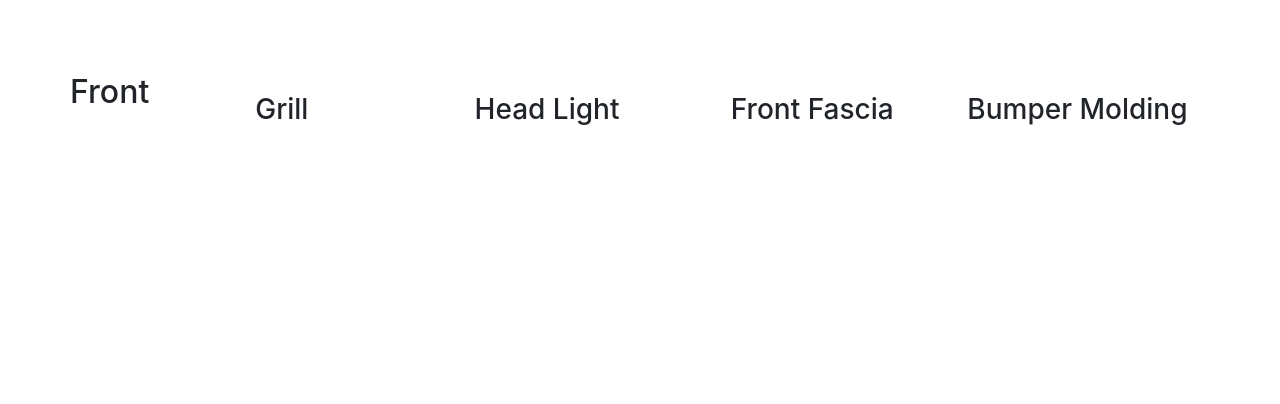
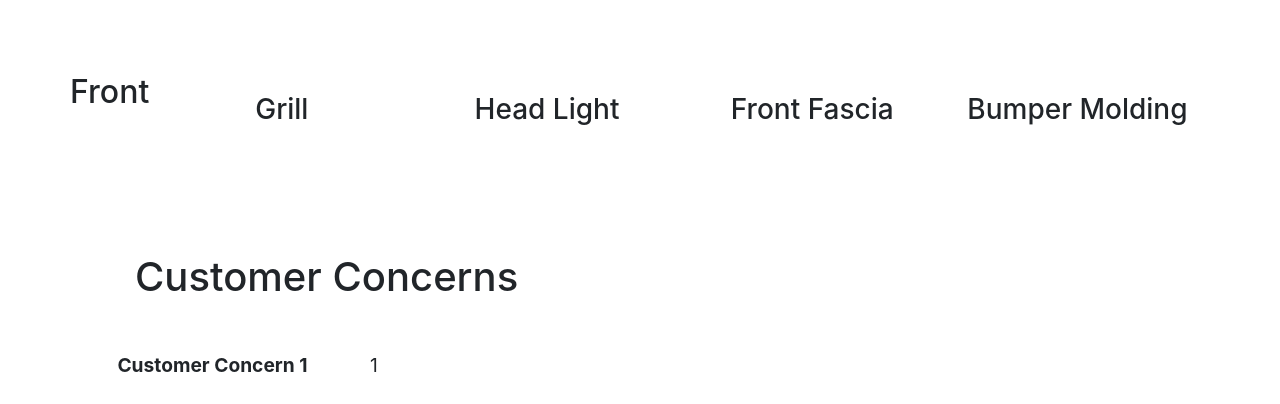
Before and after one commit to Mufaddal1125/foilers, a PHP site: page /details.php?id=2 in a window 1280 px wide. Shown: the part 1802-2206 px from the top of the page. Before the commit the page ends 1927 px from the top, so only its background shows below. Run offline with PHP 8.4, Linux system fonts and the light colour scheme; data comes from the database, SQL or seed files in the repository; some libraries are stand-ins or nearby versions.

Commit message:
details page update

```diff
--- a/details.php
+++ b/details.php
@@ -21,7 +21,8 @@ require "server.php";
         </div>
         <?php
 
-        function check_if($bool){
+        function check_if($bool)
+        {
             if ($bool) {
                 echo '<svg class="bi text-success" width="32" height="32" fill="currentColor">
                                             <use xlink:href="node_modules\bootstrap-icons\bootstrap-icons.svg#check-square-fill"/>
@@ -37,7 +38,7 @@ require "server.php";
             $sql = "SELECT * FROM car WHERE id={$_GET['id']}";
             $result = $conn->query($sql);
             if ($result->num_rows > 0 && $result->num_rows < 2) {
-                $row = $result->fetch_array();
+                $row = $result->fetch_assoc();
         ?>
 
                 <div class="row">
@@ -226,6 +227,22 @@ require "server.php";
                             ?></p>
                     </div>
                 </div>
+                <h1 class="mb-6">Customer Concerns</h1>
+                <dl class="row text-center" style="font-size: larger;">
+                    <?php
+                    // print_r($row);
+                    $customer_concern = array_slice($row, -6, 5);
+                    $i = 1;
+
+                    foreach ($customer_concern as $values) {
+                        if (!empty($values)) {
+                            echo "<dt class='col-sm-3'>Customer Concern $i</dt>
+                            <dd class='col-sm-9 text-left'>$values</dd>";
+                            $i++;
+                        }
+                    }
+                    ?>
+                </dl>
     </div>
 </body>
 
--- /dev/null
+++ b/js/add_car.js
@@ -0,0 +1,4 @@
+document.addEventListener("DOMContentLoaded", () => {
+    const right_front_door = document.querySelector("#right_front_door");
+
+});
--- a/server.php
+++ b/server.php
@@ -77,7 +77,7 @@ if (isset($_POST['register'])) {
 
 if (isset($_POST['addCar'])) {
 
-    $time =  strtotime($_POST['time']);
+    $time =  htmlspecialchars($_POST['time']);
     $date = date('Y-m-d', strtotime($_POST['date']));
     $workno = htmlspecialchars(filter_var($_POST['work_no'], FILTER_SANITIZE_NUMBER_INT));
     $jobno = htmlspecialchars(filter_var($_POST['job_no'], FILTER_SANITIZE_NUMBER_INT));
--- a/styles/styles.css
+++ b/styles/styles.css
@@ -94,3 +94,7 @@ a .card-action:hover{
         font-size: 5vw;
     }
 }
+/*
+svg #right *:hover:not(#rear_wheel, #front_wheel){
+    fill: aqua;
+} */
```
Also changed, not shown: add_car.php (+24 -4 lines), files/images/right/rear_bumper.svg (added), files/images/right/right.svg (added), files/images/right/right_back_door.svg (added), files/images/right/right_back_wheel.svg (added), files/images/right/right_body.svg (added), files/images/right/right_front_bumper.svg (added), files/images/right/right_front_door.svg (added), files/images/right/right_front_wheel.svg (added).
